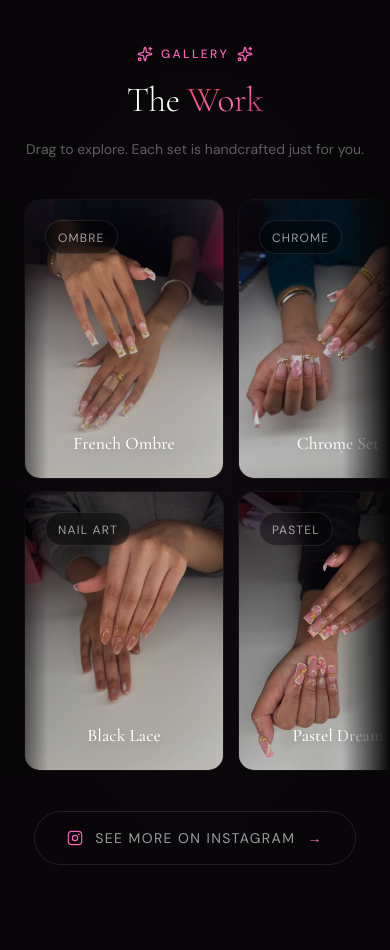
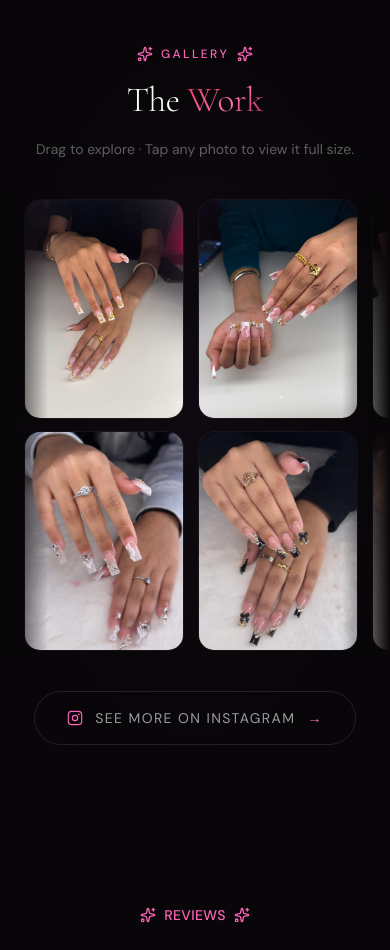
Before and after one commit to Harsh-0214/GlammedByDT, a Next.js app: page / in a window 390 px wide. Shown: the part 3960-4910 px from the top of the page. Built offline with nearby package versions, Linux system fonts and the light colour scheme.

Commit message:
Add all 57 photos to gallery with lightbox on click
Co-Authored-By: Claude Sonnet 4.6 <noreply@anthropic.com>
Claude-Session: https://claude.ai/code/session_01975hamfxQCn3MYteLCXbHm

```diff
--- a/src/components/Gallery.tsx
+++ b/src/components/Gallery.tsx
@@ -2,39 +2,28 @@
 
 import { useRef, useState, useCallback, useEffect } from "react";
 import { motion, useInView, useMotionValue, useSpring, animate } from "framer-motion";
-import { Sparkles } from "lucide-react";
+import { Sparkles, X, ChevronLeft, ChevronRight } from "lucide-react";
+import Image from "next/image";
 import InstagramIcon from "@/components/InstagramIcon";
 
-const cards = [
-  { id: 1,  label: "French Ombre",     tag: "Ombre",      img: "/1.jpeg" },
-  { id: 2,  label: "Chrome Set",       tag: "Chrome",     img: "/2.jpeg" },
-  { id: 3,  label: "Butterfly Art",    tag: "Nail Art",   img: "/3.jpeg" },
-  { id: 4,  label: "Floral Design",    tag: "Nail Art",   img: "/4.jpeg" },
-  { id: 5,  label: "Crystal Gems",     tag: "3D Art",     img: "/5.jpeg" },
-  { id: 6,  label: "Glitter Tips",     tag: "Glitter",    img: "/6.jpeg" },
-  { id: 7,  label: "Nude & Gold",      tag: "Minimalist", img: "/7.jpeg" },
-  { id: 8,  label: "Black Lace",       tag: "Nail Art",   img: "/8.jpeg" },
-  { id: 9,  label: "Pastel Dream",     tag: "Pastel",     img: "/9.jpeg" },
-  { id: 10, label: "Marble Effect",    tag: "Abstract",   img: "/10.jpeg" },
-  { id: 11, label: "Glam Set",         tag: "Glam",       img: "/12.jpeg" },
-  { id: 12, label: "Bold Look",        tag: "Bold",       img: "/13.jpeg" },
-  { id: 13, label: "Soft Glam",        tag: "Soft",       img: "/14.jpeg" },
-  { id: 14, label: "Statement Set",    tag: "Statement",  img: "/15.jpeg" },
-];
+const ALL_PHOTOS = Array.from({ length: 57 }, (_, i) => ({
+  id: i + 1,
+  img: `/${i + 1}.jpeg`,
+}));
 
-const row1 = cards.slice(0, 7);
-const row2 = cards.slice(7, 14);
+const row1 = ALL_PHOTOS.slice(0, 29);
+const row2 = ALL_PHOTOS.slice(29, 57);
 
 const CARD_GAP = 14;
 
 function useCardSize() {
-  const [size, setSize] = useState({ w: 260, h: 320 });
+  const [size, setSize] = useState({ w: 220, h: 280 });
   useEffect(() => {
     function update() {
       const w = window.innerWidth;
-      if (w < 480) setSize({ w: 200, h: 280 });
-      else if (w < 768) setSize({ w: 230, h: 300 });
-      else setSize({ w: 260, h: 320 });
+      if (w < 480) setSize({ w: 160, h: 220 });
+      else if (w < 768) setSize({ w: 190, h: 250 });
+      else setSize({ w: 220, h: 280 });
     }
     update();
     window.addEventListener("resize", update);
@@ -43,23 +32,112 @@ function useCardSize() {
   return size;
 }
 
+function Lightbox({
+  photos,
+  index,
+  onClose,
+  onPrev,
+  onNext,
+}: {
+  photos: typeof ALL_PHOTOS;
+  index: number;
+  onClose: () => void;
+  onPrev: () => void;
+  onNext: () => void;
+}) {
+  useEffect(() => {
+    function onKey(e: KeyboardEvent) {
+      if (e.key === "Escape") onClose();
+      if (e.key === "ArrowLeft") onPrev();
+      if (e.key === "ArrowRight") onNext();
+    }
+    window.addEventListener("keydown", onKey);
+    return () => window.removeEventListener("keydown", onKey);
+  }, [onClose, onPrev, onNext]);
+
+  return (
+    <motion.div
+      initial={{ opacity: 0 }}
+      animate={{ opacity: 1 }}
+      exit={{ opacity: 0 }}
+      transition={{ duration: 0.2 }}
+      className="fixed inset-0 z-50 flex items-center justify-center bg-black/90 backdrop-blur-sm"
+      onClick={onClose}
+    >
+      {/* Close */}
+      <button
+        className="absolute top-4 right-4 z-10 p-2 rounded-full bg-white/10 hover:bg-white/20 transition-colors text-white"
+        onClick={onClose}
+        aria-label="Close"
+      >
+        <X className="w-5 h-5" />
+      </button>
+
+      {/* Prev */}
+      <button
+        className="absolute left-3 sm:left-6 z-10 p-2 rounded-full bg-white/10 hover:bg-white/20 transition-colors text-white"
+        onClick={(e) => { e.stopPropagation(); onPrev(); }}
+        aria-label="Previous"
+      >
+        <ChevronLeft className="w-6 h-6" />
+      </button>
+
+      {/* Image */}
+      <motion.div
+        key={index}
+        initial={{ opacity: 0, scale: 0.95 }}
+        animate={{ opacity: 1, scale: 1 }}
+        transition={{ duration: 0.2 }}
+        className="relative w-[90vw] h-[85vh] max-w-3xl"
+        onClick={(e) => e.stopPropagation()}
+      >
+        <Image
+          src={photos[index].img}
+          alt={`Photo ${photos[index].id}`}
+          fill
+          className="object-contain"
+          sizes="90vw"
+          priority
+        />
+      </motion.div>
+
+      {/* Counter */}
+      <div className="absolute bottom-4 left-1/2 -translate-x-1/2 text-white/40 text-xs tracking-widest">
+        {index + 1} / {photos.length}
+      </div>
+
+      {/* Next */}
+      <button
+        className="absolute right-3 sm:right-6 z-10 p-2 rounded-full bg-white/10 hover:bg-white/20 transition-colors text-white"
+        onClick={(e) => { e.stopPropagation(); onNext(); }}
+        aria-label="Next"
+      >
+        <ChevronRight className="w-6 h-6" />
+      </button>
+    </motion.div>
+  );
+}
+
 function CarouselRow({
   items,
   inView,
   rowOffset = 0,
   cardW,
   cardH,
+  onCardClick,
 }: {
-  items: typeof cards;
+  items: typeof ALL_PHOTOS;
   inView: boolean;
   rowOffset?: number;
   cardW: number;
   cardH: number;
+  onCardClick: (id: number) => void;
 }) {
   const trackRef = useRef<HTMLDivElement>(null);
   const x = useMotionValue(0);
   const springX = useSpring(x, { stiffness: 380, damping: 38 });
   const [isDragging, setIsDragging] = useState(false);
+  const dragStartX = useRef(0);
 
   const getConstraints = useCallback(() => {
     if (!trackRef.current) return { left: 0, right: 0 };
@@ -74,7 +152,6 @@ function CarouselRow({
       className="relative overflow-hidden cursor-grab active:cursor-grabbing"
       style={{ touchAction: "pan-y" }}
     >
-      {/* Edge fades */}
       <div className="pointer-events-none absolute left-0 top-0 bottom-0 w-12 z-10 bg-gradient-to-r from-[#080608] to-transparent" />
       <div className="pointer-events-none absolute right-0 top-0 bottom-0 w-12 z-10 bg-gradient-to-l from-[#080608] to-transparent" />
 
@@ -83,9 +160,12 @@ function CarouselRow({
         dragConstraints={getConstraints()}
         dragElastic={0.07}
         style={{ x: springX }}
-        onDragStart={() => setIsDragging(true)}
-        onDragEnd={() => setIsDragging(false)}
-        onPointerUp={() => {
+        onDragStart={(_, info) => {
+          setIsDragging(true);
+          dragStartX.current = info.point.x;
+        }}
+        onDragEnd={() => {
+          setIsDragging(false);
           const currentX = x.get();
           const snapped = Math.round(currentX / (cardW + CARD_GAP)) * (cardW + CARD_GAP);
           const constraints = getConstraints();
@@ -94,38 +174,27 @@ function CarouselRow({
         }}
         className="flex gap-[14px] pl-6 pr-6 select-none"
       >
-        {items.map((card, i) => (
+        {items.map((photo, i) => (
           <motion.div
-            key={card.id}
+            key={photo.id}
             initial={{ opacity: 0, scale: 0.93 }}
             animate={inView ? { opacity: 1, scale: 1 } : {}}
-            transition={{ delay: rowOffset + i * 0.06, duration: 0.45, ease: [0.23, 1, 0.32, 1] }}
-            className="flex-shrink-0 relative rounded-2xl overflow-hidden border border-white/5 group"
+            transition={{ delay: rowOffset + i * 0.03, duration: 0.45, ease: [0.23, 1, 0.32, 1] }}
+            className="flex-shrink-0 relative rounded-2xl overflow-hidden border border-white/5 group cursor-pointer"
             style={{ width: cardW, height: cardH }}
+            onClick={() => {
+              if (!isDragging) onCardClick(photo.id - 1);
+            }}
           >
-            <img
-              src={card.img}
-              alt={card.label}
-              className="absolute inset-0 w-full h-full object-cover"
+            <Image
+              src={photo.img}
+              alt={`Nail set ${photo.id}`}
+              fill
+              className="object-cover transition-transform duration-500 group-hover:scale-105"
+              sizes={`${cardW}px`}
               draggable={false}
             />
-
-            <div className="absolute inset-0 bg-black/20 group-hover:bg-black/10 transition-colors duration-300" />
-
-            <div className="absolute inset-0 flex flex-col justify-between p-5">
-              <div className="self-start px-3 py-1 rounded-full bg-black/40 border border-white/10 backdrop-blur-sm">
-                <span className="text-white/60 text-xs tracking-widest uppercase">{card.tag}</span>
-              </div>
-
-              <div className="text-center">
-                <p
-                  className="text-white font-medium drop-shadow-md"
-                  style={{ fontFamily: "var(--font-display)", fontWeight: 500, fontSize: "1.1rem" }}
-                >
-                  {card.label}
-                </p>
-              </div>
-            </div>
+            <div className="absolute inset-0 bg-black/0 group-hover:bg-black/20 transition-colors duration-300" />
 
             <div
               className="absolute inset-0 rounded-2xl opacity-0 group-hover:opacity-100 pointer-events-none"
@@ -145,12 +214,21 @@ export default function Gallery() {
   const headerRef = useRef(null);
   const inView = useInView(headerRef, { once: true, margin: "-80px" });
   const { w: CARD_W, h: CARD_H } = useCardSize();
+  const [lightboxIndex, setLightboxIndex] = useState<number | null>(null);
+
+  const openLightbox = useCallback((index: number) => setLightboxIndex(index), []);
+  const closeLightbox = useCallback(() => setLightboxIndex(null), []);
+  const prevPhoto = useCallback(() =>
+    setLightboxIndex((i) => (i === null ? null : (i - 1 + ALL_PHOTOS.length) % ALL_PHOTOS.length)),
+  []);
+  const nextPhoto = useCallback(() =>
+    setLightboxIndex((i) => (i === null ? null : (i + 1) % ALL_PHOTOS.length)),
+  []);
 
   return (
     <section id="gallery" className="relative py-24 overflow-hidden">
       <div className="absolute inset-0 bg-[radial-gradient(ellipse_60%_50%_at_50%_50%,rgba(155,89,182,0.05),transparent)]" />
 
-      {/* Header */}
       <div ref={headerRef} className="max-w-6xl mx-auto px-6 mb-10">
         <motion.div
           initial={{ opacity: 0, y: 24 }}
@@ -170,18 +248,16 @@ export default function Gallery() {
             The <span className="text-gradient">Work</span>
           </h2>
           <p className="text-white/35 text-sm max-w-sm mx-auto">
-            Drag to explore. Each set is handcrafted just for you.
+            Drag to explore · Tap any photo to view it full size.
           </p>
         </motion.div>
       </div>
 
-      {/* Two-row carousel */}
       <div className="flex flex-col gap-3">
-        <CarouselRow items={row1} inView={inView} rowOffset={0} cardW={CARD_W} cardH={CARD_H} />
-        <CarouselRow items={row2} inView={inView} rowOffset={0.15} cardW={CARD_W} cardH={CARD_H} />
+        <CarouselRow items={row1} inView={inView} rowOffset={0}    cardW={CARD_W} cardH={CARD_H} onCardClick={openLightbox} />
+        <CarouselRow items={row2} inView={inView} rowOffset={0.15} cardW={CARD_W} cardH={CARD_H} onCardClick={(i) => openLightbox(i + 29)} />
       </div>
 
-      {/* Instagram CTA */}
       <motion.div
         initial={{ opacity: 0, y: 16 }}
         animate={inView ? { opacity: 1, y: 0 } : {}}
@@ -200,6 +276,16 @@ export default function Gallery() {
           <span className="text-pink-400">→</span>
         </a>
       </motion.div>
+
+      {lightboxIndex !== null && (
+        <Lightbox
+          photos={ALL_PHOTOS}
+          index={lightboxIndex}
+          onClose={closeLightbox}
+          onPrev={prevPhoto}
+          onNext={nextPhoto}
+        />
+      )}
     </section>
   );
 }
```
